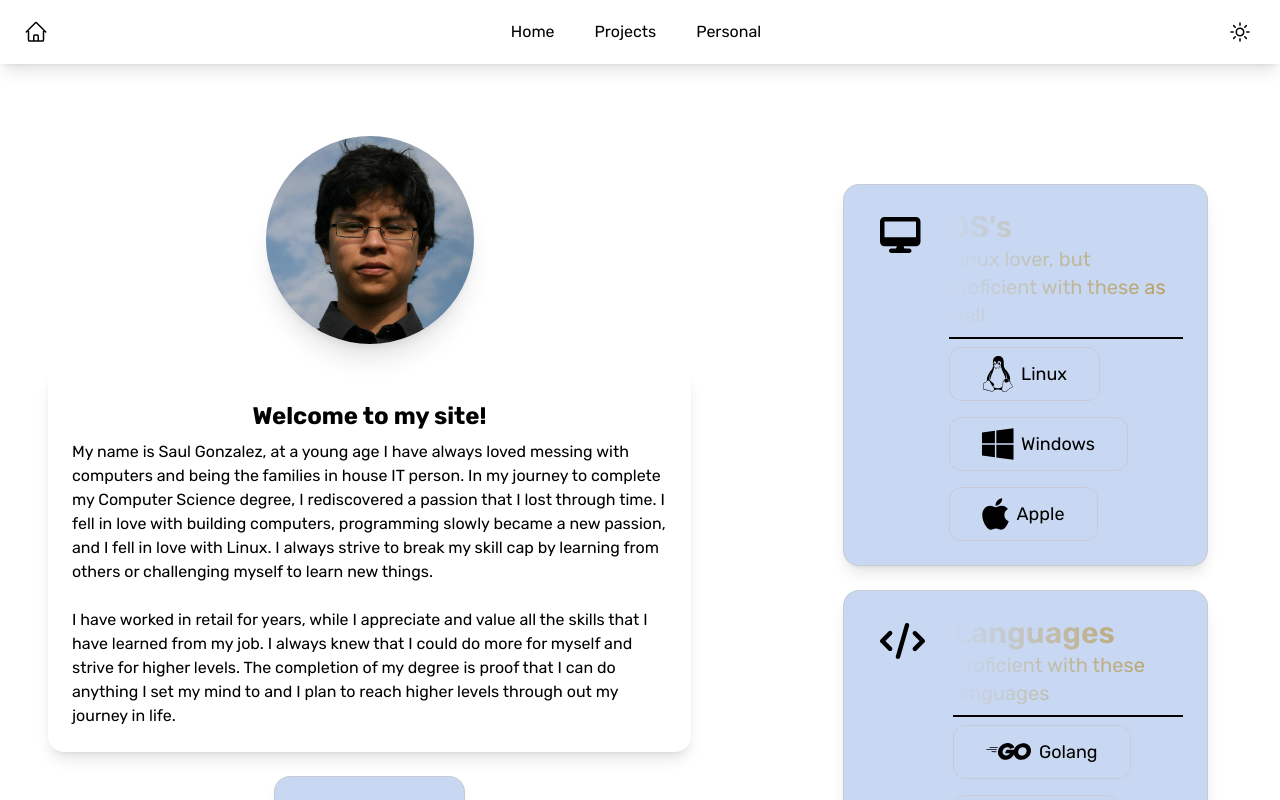
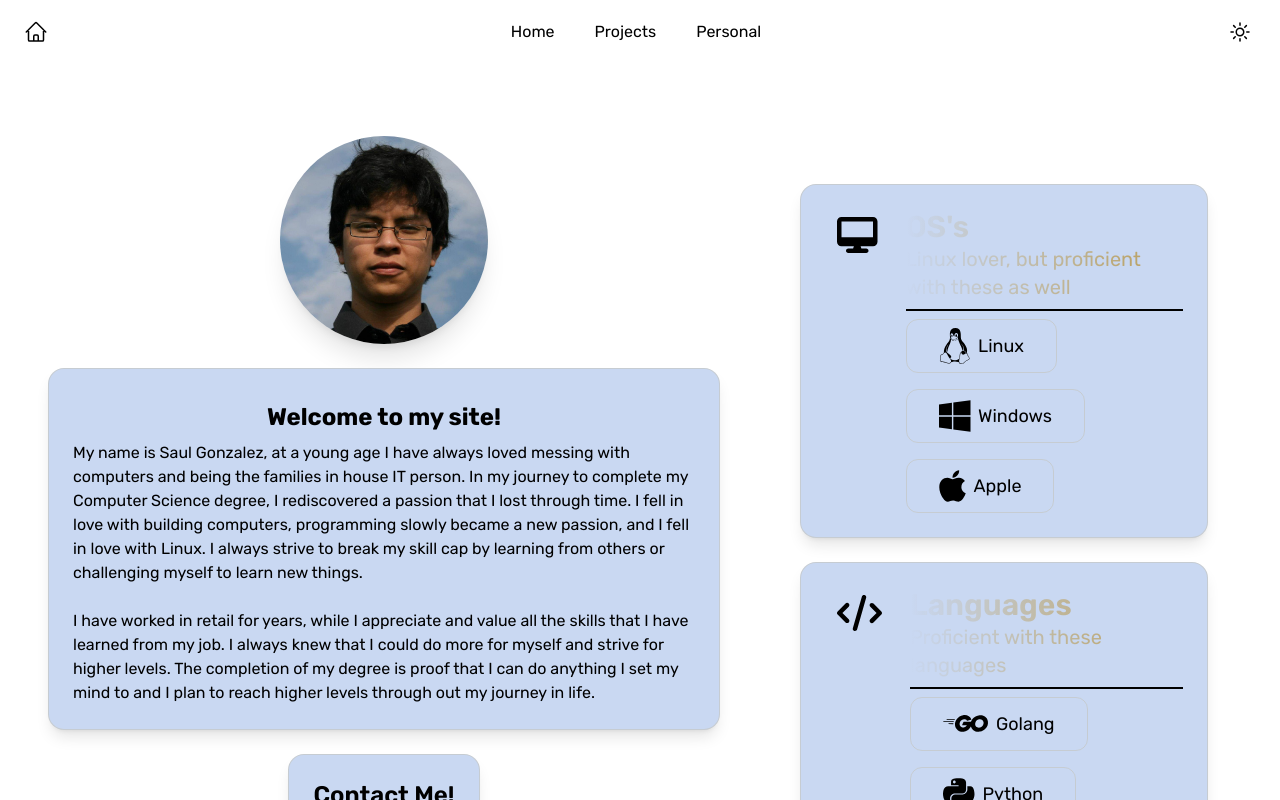
Before and after one commit to saul178/personal-website, a Vue app in the folder frontend/ui/: page / in a window 1280 px wide. Shown: the top 800 px of the page. Built offline with nearby package versions, Linux system fonts and the light colour scheme.

Commit message:
feat: completed reworking the homepage, will look into adding a education card

```diff
--- a/frontend/ui/src/components/Navbar.vue
+++ b/frontend/ui/src/components/Navbar.vue
@@ -11,10 +11,10 @@ const toggleMobileMenu = () => {
 </script>
 
 <template>
-  <nav class="dark:bg-foreground dark:text-primary shadow-lg">
+  <nav class="dark:bg-foreground dark:text-primary">
     <div class="container mx-auto px-4 md:flex items-center justify-between gap-6">
 
-      <!--TODO: This logo -->
+      <!-- home logo -->
       <div class="flex items-center justify-center md:w-auto w-full">
         <RouterLink to="/" class="py-5 px-2 flex-1 md:flex-col dark:hover:text-accent">
           <svg xmlns="http://www.w3.org/2000/svg" fill="none" viewBox="0 0 24 24" stroke-width="1.5"
@@ -41,7 +41,7 @@ const toggleMobileMenu = () => {
         </button>
       </div>
 
-      <!-- Desktop view links -->
+      <!-- desktop links -->
       <div class="hidden md:flex items-center space-x-4">
         <NavLinks />
       </div>
--- a/frontend/ui/src/views/Home.vue
+++ b/frontend/ui/src/views/Home.vue
@@ -3,8 +3,7 @@
 
 <template>
   <!-- Container for both cards -->
-  <div class="px-6 py-12 flex flex-col md:flex-row md:items-start md:space-x-32 space-y-16
-    justify-start">
+  <div class="px-6 py-12 flex flex-col md:flex-row md:space-x-14 space-y-12 justify-around">
 
     <!-- Profile Card -->
     <div class="flex flex-col space-y-6 w-full max-w-2xl">
@@ -13,10 +12,12 @@
             mx-auto shadow-xl" />
       </div>
 
-      <div class="dark:bg-foreground rounded-2xl shadow-lg p-6 w-full max-w-2xl text-center">
+      <div class="group bg-foreground hover:bg-foreground/60 backdrop-blur-sm
+          rounded-2xl shadow-lg p-6 border border-accent/20 transition-all duration-300
+          hover:shadow-accent/20">
         <div class="mt-2">
-          <h1 class="text-2xl font-bold dark:text-primary">Welcome to my site!</h1>
-          <p class="mt-2 dark:text-primary text-left">
+          <h1 class="text-2xl font-bold dark:text-primary text-center">Welcome to my site!</h1>
+          <p class="mt-2 dark:text-secondary text-left">
             My name is Saul Gonzalez, at a young age I have always loved messing with computers and
             being the families in house IT person. In my
             journey to complete my Computer Science degree, I rediscovered a passion that I lost through time. I fell in
@@ -34,19 +35,18 @@
 
       <!-- TODO: move this to the center -->
       <div class="flex justify-center items-center">
-        <div class="group hover:-translate-y-1 bg-foreground hover:bg-foreground/60 backdrop-blur-sm
+        <div class="group bg-foreground hover:bg-foreground/60 backdrop-blur-sm
           rounded-2xl shadow-lg p-6 border border-accent/20 transition-all duration-300
           hover:shadow-accent/20">
-          <div class="dark:text-primary text-2xl font-semibold text-center md:text-start mb-2">Contact Me!
-          </div>
+          <div class="dark:text-primary text-2xl font-semibold text-center mb-2">Contact Me!</div>
           <div class="flex justify-center gap-4">
-            <div class="hidden md:flex flex-col items-center justify-center hover:scale-110
+            <div class="flex flex-col items-center justify-center hover:scale-110
               transition-transform">
               <a href="https://www.linkedin.com/in/saul0178">
                 <font-awesome-icon :icon="['fab', 'linkedin']" class="text-4xl dark:text-primary" />
               </a>
             </div>
-            <div class="hidden md:flex flex-col items-center justify-center hover:scale-110
+            <div class="flex flex-col items-center justify-center hover:scale-110
               transition-transform">
               <a href="https://github.com/saul178">
                 <font-awesome-icon :icon="['fab', 'github']" class="text-4xl dark:text-primary" />
@@ -58,8 +58,8 @@
     </div>
 
     <!-- 2nd col with skill cards -->
-    <div class="px-6 py-12 flex flex-wrap justify-center gap-8
-      md:justify-end">
+    <div class="px-6 py-12 flex flex-wrap justify-center items-center gap-8
+      md:justify-end md:items-end">
       <!-- OS grid card -->
       <div class="flex flex-col space-y-6">
         <div class="group w-full max-w-2xl hover:-translate-y-1 bg-foreground hover:bg-foreground/60 backdrop-blur-sm
--- a/frontend/ui/src/views/Projects.vue
+++ b/frontend/ui/src/views/Projects.vue
@@ -51,11 +51,11 @@ at the top or bottom have total commits?
             <!-- tag rows (this will probably be a vue component) -->
             <div class="flex flex-row flex-wrap gap-4 mt-4">
               <span class="dark:text-primary px-2 py-1 rounded-full text-sm border-2
-                border-accent">Github</span>
+                border-accent/50">Github</span>
               <span class="dark:text-primary px-2 py-1 rounded-full text-sm border-2
-                border-accent">api</span>
+                border-accent/50">api</span>
               <span class="dark:text-primary px-2 py-1 rounded-full text-sm border-2
-                border-accent">here</span>
+                border-accent/50">here</span>
             </div>
 
             <div class="md:flex flex-row hidden mt-6 border-t-2 dark:border-background">
```
Also changed, not shown: frontend/ui/src/components/ThemeToggle.vue (line endings or trailing spaces).
